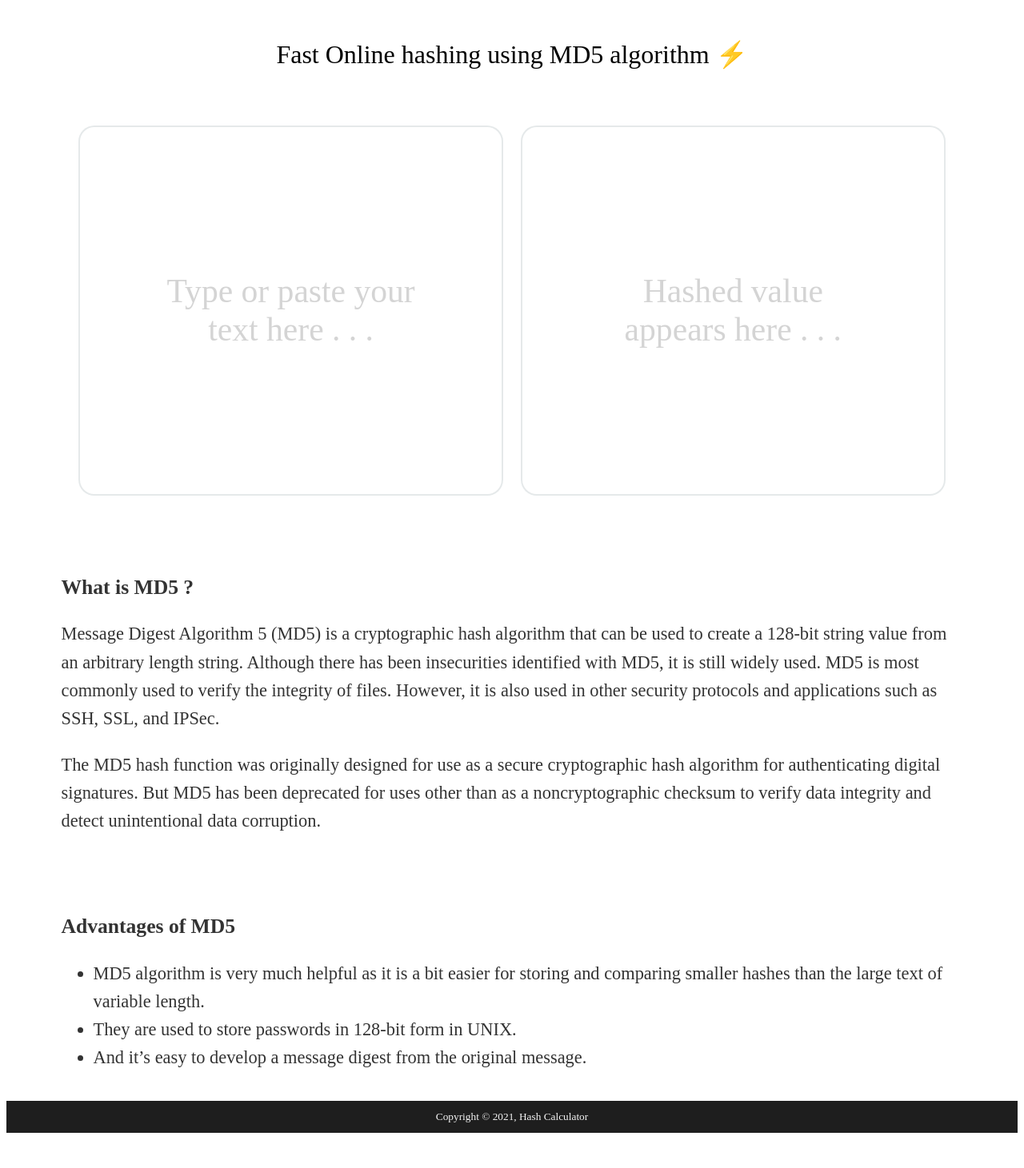
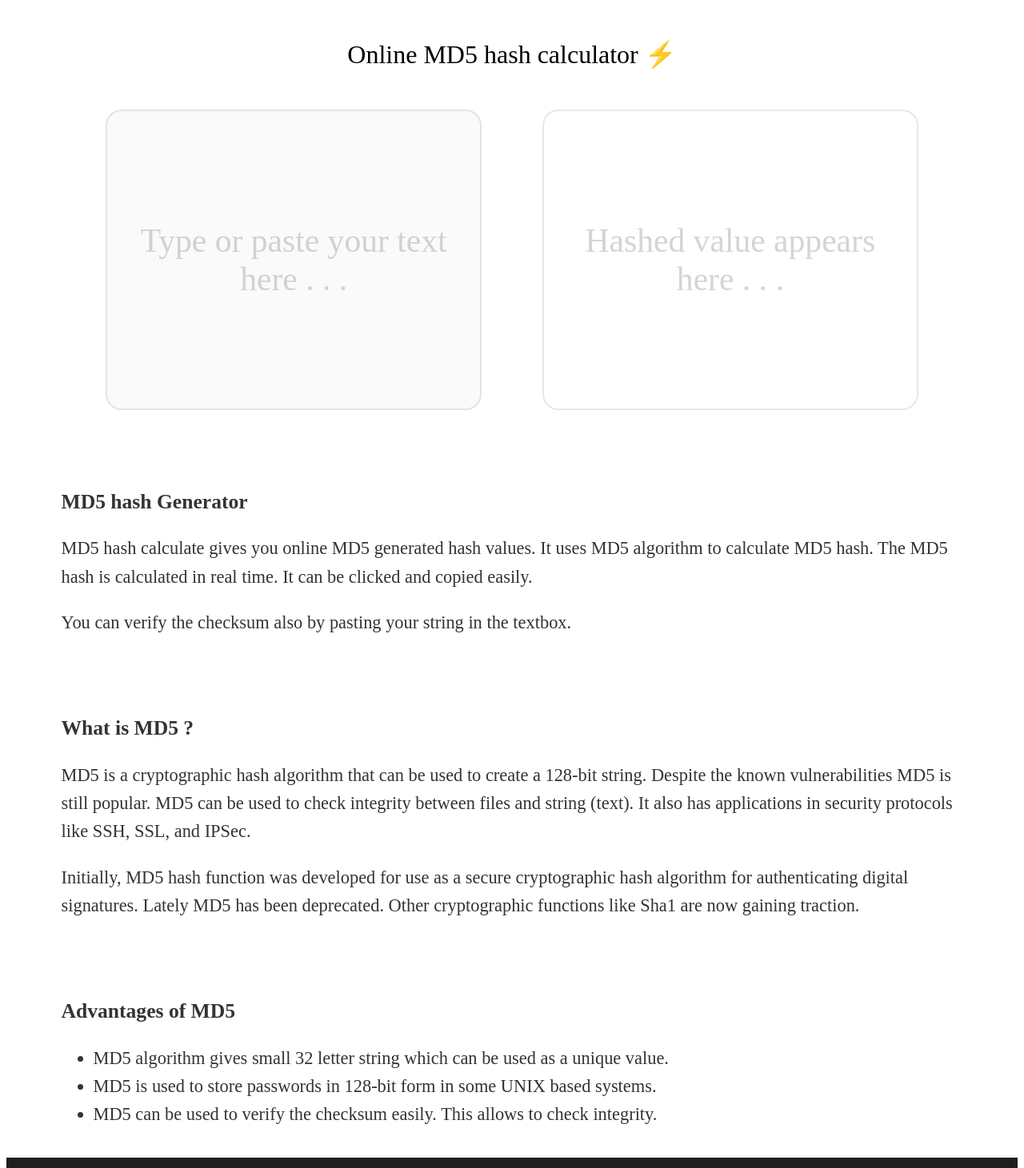
Before and after one commit to shra1dhar/hash-calculate, a Next.js app in the folder md5-hash-calculate/: page / in a window 1280 px wide. Shown: the part 80-1541 px from the top of the page at 80% size. Before the commit the page ends 1505 px from the top, so only its background shows below. Built offline with nearby package versions, Linux system fonts and the light colour scheme.

Commit message:
Refactored for better UX and responsiveness

```diff
--- a/md5-hash-calculate/src/components/home-page/MainContent/Details/About.tsx
+++ b/md5-hash-calculate/src/components/home-page/MainContent/Details/About.tsx
@@ -6,15 +6,14 @@ const About = () => {
 		<section className={styles.about} id="about">
 			<h3>What is MD5 ?</h3>
 			<p>
-				Message Digest Algorithm 5 (MD5) is a cryptographic hash algorithm that can be used to create a 128-bit string
-				value from an arbitrary length string. Although there has been insecurities identified with MD5, it is still
-				widely used. MD5 is most commonly used to verify the integrity of files. However, it is also used in other
-				security protocols and applications such as SSH, SSL, and IPSec.
+				MD5 is a cryptographic hash algorithm that can be used to create a 128-bit string. Despite the known
+				vulnerabilities MD5 is still popular. MD5 can be used to check integrity between files and string (text). It
+				also has applications in security protocols like SSH, SSL, and IPSec.
 			</p>
 			<p>
-				The MD5 hash function was originally designed for use as a secure cryptographic hash algorithm for
-				authenticating digital signatures. But MD5 has been deprecated for uses other than as a noncryptographic
-				checksum to verify data integrity and detect unintentional data corruption.
+				Initially, MD5 hash function was developed for use as a secure cryptographic hash algorithm for authenticating
+				digital signatures. Lately MD5 has been deprecated. Other cryptographic functions like Sha1 are now gaining
+				traction.
 			</p>
 		</section>
 	)
--- a/md5-hash-calculate/src/components/home-page/MainContent/Details/Advantages.tsx
+++ b/md5-hash-calculate/src/components/home-page/MainContent/Details/Advantages.tsx
@@ -6,12 +6,9 @@ const Advantages = () => {
 		<section className={styles.advantages}>
 			<h3>Advantages of MD5</h3>
 			<ul>
-				<li>
-					MD5 algorithm is very much helpful as it is a bit easier for storing and comparing smaller hashes than the
-					large text of variable length.
-				</li>
-				<li>They are used to store passwords in 128-bit form in UNIX.</li>
-				<li>And it’s easy to develop a message digest from the original message.</li>
+				<li>MD5 algorithm gives small 32 letter string which can be used as a unique value.</li>
+				<li>MD5 is used to store passwords in 128-bit form in some UNIX based systems.</li>
+				<li>MD5 can be used to verify the checksum easily. This allows to check integrity.</li>
 			</ul>
 		</section>
 	)
--- /dev/null
+++ b/md5-hash-calculate/src/components/home-page/MainContent/Details/Intro.tsx
@@ -0,0 +1,17 @@
+import React from 'react'
+import styles from '../styles.module.scss'
+
+const Intro = () => {
+	return (
+		<section className={styles.intro} id="intro">
+			<h3>MD5 hash Generator</h3>
+			<p>
+				MD5 hash calculate gives you online MD5 generated hash values. It uses MD5 algorithm to calculate MD5 hash. The
+				MD5 hash is calculated in real time. It can be clicked and copied easily.
+			</p>
+			<p>You can verify the checksum also by pasting your string in the textbox.</p>
+		</section>
+	)
+}
+
+export default Intro
--- a/md5-hash-calculate/src/components/home-page/MainContent/FormContent.tsx
+++ b/md5-hash-calculate/src/components/home-page/MainContent/FormContent.tsx
@@ -1,7 +1,6 @@
 import React, { useEffect, useRef, useState } from 'react'
 import styles from './styles.module.scss'
 import InputBox from './InputBox'
-import TextBox from './TextBox'
 import MD5 from 'crypto-js/md5'
 import Hashbox from './Hashbox'
 
@@ -31,17 +30,10 @@ const FormContent = () => {
 		inputRef?.current?.focus()
 	}
 
-	function getFocusOnLast() {
-		if (inputRef.current) {
-			inputRef.current.selectionStart = inputRef.current.value.length
-			inputRef.current.selectionEnd = inputRef.current.value.length
-		}
-	}
-
 	return (
 		<form className={styles.formContainer} autoComplete="off" autoCorrect="off" autoCapitalize="off">
 			<InputBox value={inputVal} onChange={handleChange} innerRef={inputRef} />
-			<Hashbox value={hashValue} {...{ getFocusOnLast }} />
+			<Hashbox value={hashValue} />
 		</form>
 	)
 }
--- a/md5-hash-calculate/src/components/home-page/MainContent/Hashbox.tsx
+++ b/md5-hash-calculate/src/components/home-page/MainContent/Hashbox.tsx
@@ -4,7 +4,6 @@ import styles from './styles.module.scss'
 import { copyTextToClipboard } from '../../../utils/copy-to-clipboard'
 
 interface Props {
-	getFocusOnLast: () => void
 	[x: string]: any
 }
 
@@ -21,24 +20,26 @@ const getStatusClass = (status: MessageStatus) => {
 	return statusClass
 }
 
-const Hashbox: FC<Props> = (restProps) => {
+const Hashbox: FC<Props> = (props) => {
 	const [copyStatus, setCopyStatus] = useState<MessageStatus>('hide')
-	const placeholder = restProps.value ? placeholderWithText : defaultPlaceholder
+	const placeholder = props.value ? placeholderWithText : defaultPlaceholder
 
 	useEffect(() => {
 		let id: NodeJS.Timeout
 		if (copyStatus === 'show') {
-			id = setTimeout(() => setCopyStatus('hide'), 800)
+			id = setTimeout(() => {
+				setCopyStatus('hide')
+			}, 800)
 		}
 		return () => clearTimeout(id)
 	}, [copyStatus])
 
 	const handleClick = async () => {
-		if (!restProps.value) {
+		if (!props.value) {
 			return
 		}
 		try {
-			await copyTextToClipboard(restProps.value)
+			await copyTextToClipboard(props.value)
 			setCopyStatus('show')
 		} catch (e) {
 			console.log(e)
@@ -50,7 +51,7 @@ const Hashbox: FC<Props> = (restProps) => {
 			<div className={styles.placeholderWrap}>{placeholder}</div>
 			<TextBox
 				readOnly
-				{...restProps}
+				{...props}
 				aria-readonly={true}
 				className={styles.pointer}
 				aria-placeholder="Type or paste text to be converted"
--- a/md5-hash-calculate/src/components/home-page/MainContent/InputBox.tsx
+++ b/md5-hash-calculate/src/components/home-page/MainContent/InputBox.tsx
@@ -10,8 +10,12 @@ interface Props {
 const InputBox: FC<Props> = ({ innerRef, ...restProps }) => {
 	const isTextPresent = !!restProps?.value
 
+	function focusInput() {
+		innerRef?.current?.focus()
+	}
+
 	return (
-		<div className={styles.inputContainer}>
+		<div className={`${styles.inputContainer} ${styles.bgWhite}`} onClick={focusInput}>
 			{!isTextPresent && (
 				<div className={`${styles.placeholderWrap} ${styles.cusorInherit}`}>Type or paste your text here . . .</div>
 			)}
--- a/md5-hash-calculate/src/components/home-page/MainContent/TextBox.tsx
+++ b/md5-hash-calculate/src/components/home-page/MainContent/TextBox.tsx
@@ -13,7 +13,7 @@ const TextBox = forwardRef<HTMLTextAreaElement, Props>(({ css = '', className =
 
 	return (
 		<div className={textContainerCss}>
-			<textarea {...restProps} ref={ref} cols={32} rows={15} aria-multiline={false} className={textInputCss}></textarea>
+			<textarea {...restProps} ref={ref} cols={28} rows={12} aria-multiline={false} className={textInputCss}></textarea>
 		</div>
 	)
 })
--- a/md5-hash-calculate/src/components/home-page/MainContent/index.tsx
+++ b/md5-hash-calculate/src/components/home-page/MainContent/index.tsx
@@ -1,15 +1,17 @@
 import React from 'react'
 import About from './Details/About'
-import Advantages from './Details/Advantages'
+import Intro from './Details/Intro'
 import FormContent from './FormContent'
 import styles from './styles.module.scss'
+import Advantages from './Details/Advantages'
 
 const MainContent = () => {
 	return (
 		<main className={styles.mainContent}>
 			<div className={styles.innerContent}>
-				<h1 className={styles.heading}>Fast Online hashing using MD5 algorithm ⚡️</h1>
+				<h1 className={styles.heading}>Online MD5 hash calculator ⚡️</h1>
 				<FormContent />
+				<Intro />
 				<About />
 				<Advantages />
 			</div>
--- a/md5-hash-calculate/src/components/home-page/MainContent/styles.module.scss
+++ b/md5-hash-calculate/src/components/home-page/MainContent/styles.module.scss
@@ -4,7 +4,14 @@ $text-color: #333;
 	display: flex;
 	align-items: center;
 	justify-content: space-evenly;
-	margin-top: 50px;
+	margin-top: 30px;
+	gap: 20px;
+}
+
+@media only screen and (max-width: 768px) {
+	.formContainer {
+		flex-wrap: wrap;
+	}
 }
 
 .heading {
@@ -24,7 +31,11 @@ $text-color: #333;
 	align-items: center;
 	@include activate-border;
 	border-radius: 20px;
-	background: rgba(255, 255, 255, 0.356);
+	background-color: rgba(255, 255, 255, 0.356);
+}
+
+.bgWhite {
+	background-color: #fafafa;
 }
 
 .overlay {
@@ -41,7 +52,6 @@ $text-color: #333;
 .placeholderWrap {
 	padding: 20px 40px;
 	font-size: 2.6rem;
-	width: 15ch;
 	position: absolute;
 	text-align: center;
 	background-color: transparent;
@@ -99,7 +109,6 @@ $text-color: #333;
 .innerContent {
 	max-width: 1127px;
 	padding: 20px;
-	// background-color: rgb(214, 214, 214);
 }
 
 $detail-header-size: 1.6rem;
@@ -107,6 +116,7 @@ $paragraph-size: 1.4rem;
 $para-line-height: 2.2rem;
 
 .about,
+.intro,
 .advantages {
 	color: $text-color;
 	margin-top: 100px;
--- a/md5-hash-calculate/src/components/home-page/styles.module.scss
+++ b/md5-hash-calculate/src/components/home-page/styles.module.scss
@@ -15,3 +15,10 @@ $white-text: #f4f4f4;
 	justify-content: space-between;
 	align-items: center;
 }
+
+@media only screen and (max-width: 1200px) {
+	.nav {
+		padding-left: 20px;
+		padding-right: 20px;
+	}
+}
```
Also changed, not shown: md5-hash-calculate/styles/globals.scss (+5 -3 lines).
